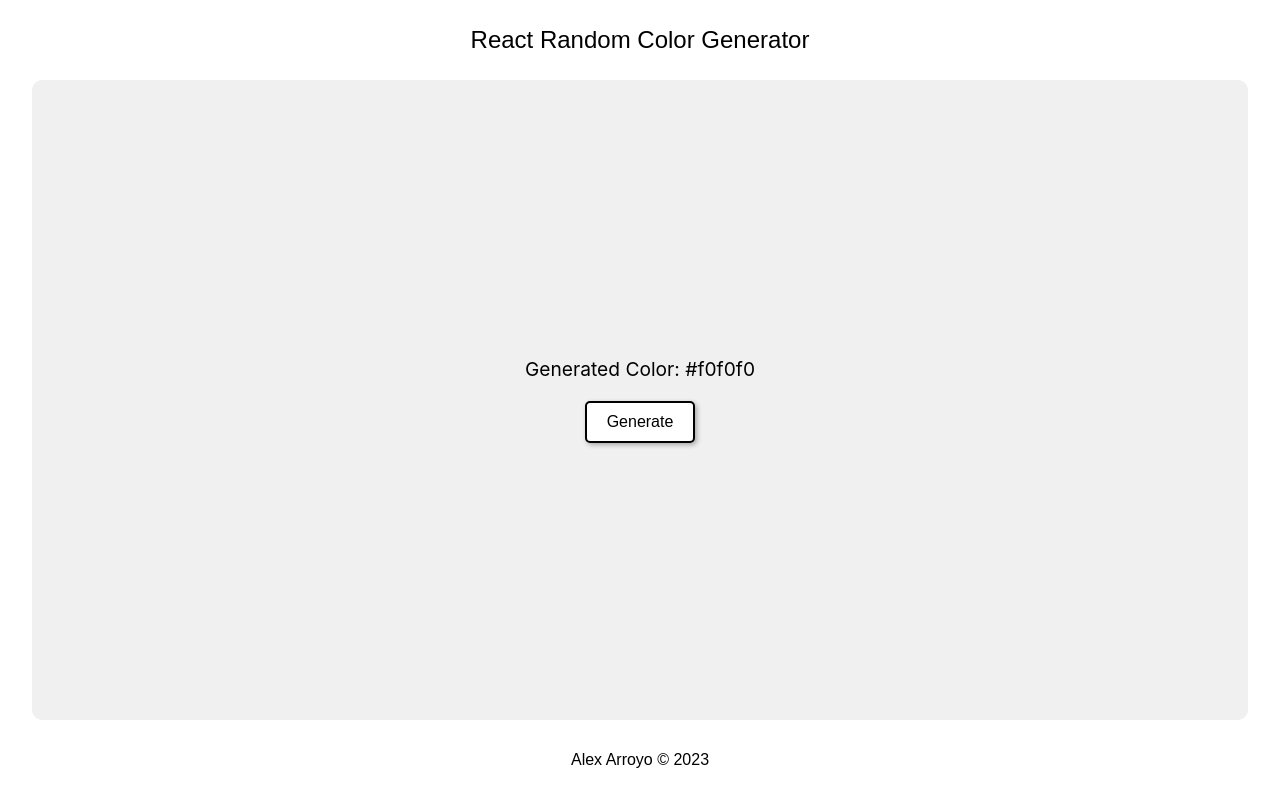
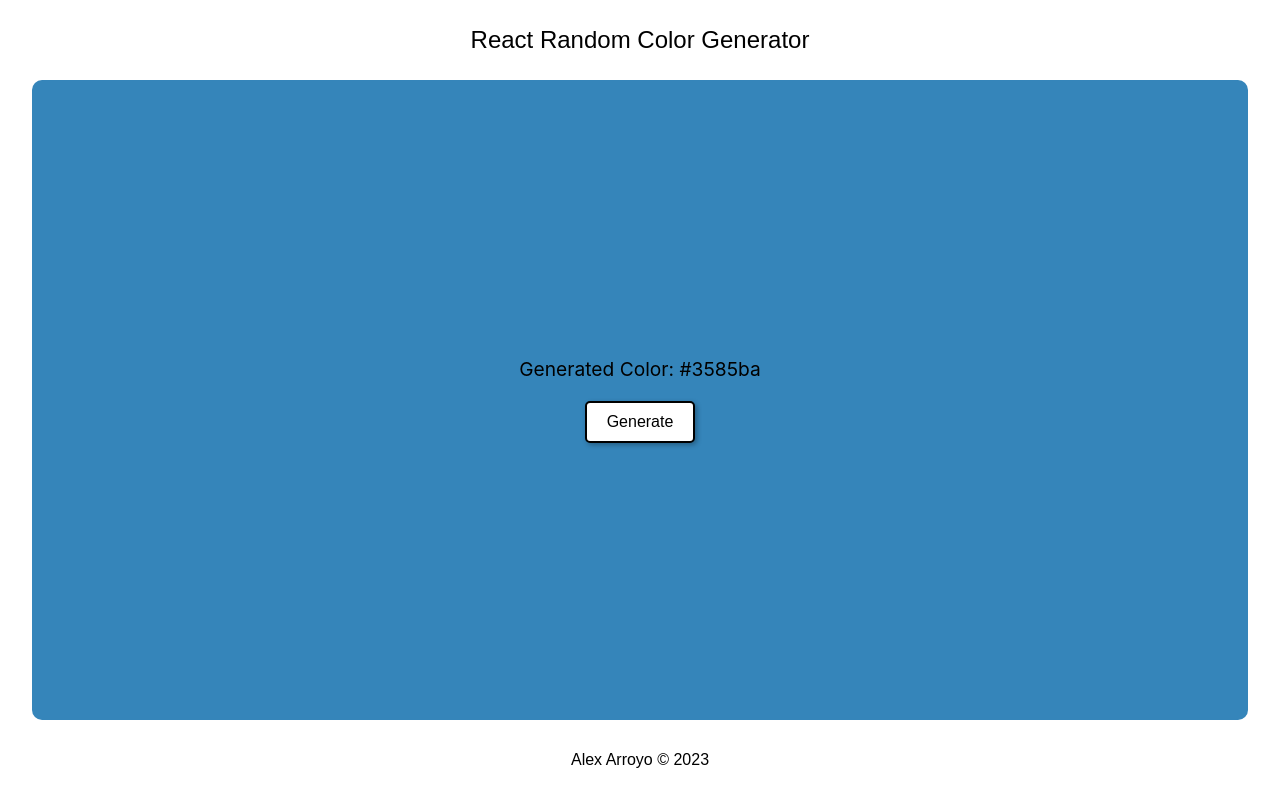
Before and after one commit to alexaldearroyo/react-random-color-generator, a React app: page / in a window 1280 px wide. Built offline with nearby package versions, Linux system fonts and the light colour scheme; the HTML template or start-up script is replaced by a standard one.

Commit message:
Import and implement randomcolor library

```diff
--- a/src/App.js
+++ b/src/App.js
@@ -1,3 +1,4 @@
+import randomColor from 'randomcolor';
 import React, { useState } from 'react';
 import styled from 'styled-components';
 
@@ -46,16 +47,11 @@ const Button = styled.button`
 `;
 
 export default function App() {
-  const initialColor = '#f0f0f0';
-  const [bgColor, setBgColor] = useState(initialColor);
-  const [generatedColor, setGeneratedColor] = useState(initialColor);
+  const [bgColor, setBgColor] = useState(randomColor());
 
   const generateRandomColor = () => {
-    const randomColor = `#${Math.floor(Math.random() * 16777215)
-      .toString(16)
-      .padStart(6, '0')}`;
-    setBgColor(randomColor);
-    setGeneratedColor(randomColor);
+    const newColor = randomColor();
+    setBgColor(newColor);
   };
 
   return (
@@ -76,7 +72,7 @@ export default function App() {
         }}
       >
         <div style={{ fontSize: '1.2rem', color: 'black' }}>
-          Generated Color: {generatedColor}
+          Generated Color: {bgColor}
         </div>
         <Button onClick={generateRandomColor}>Generate</Button>
       </div>
```
